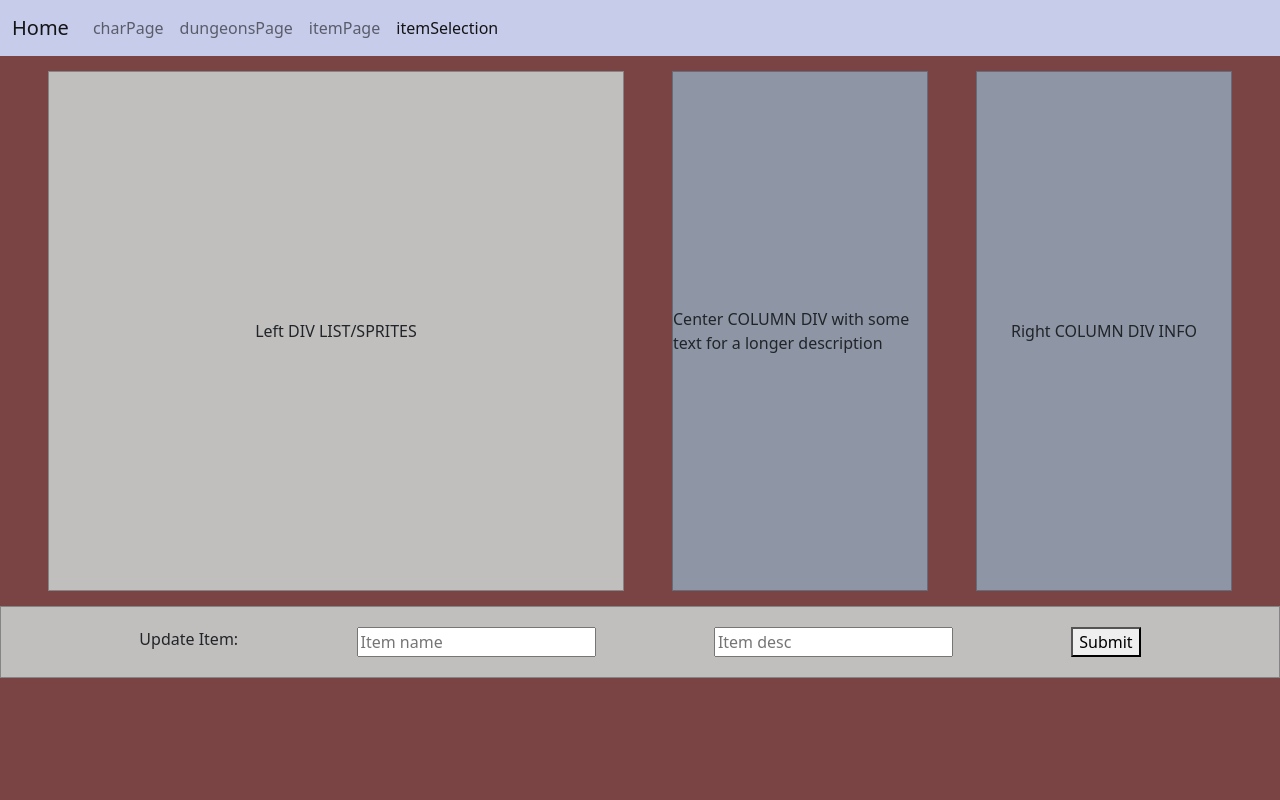
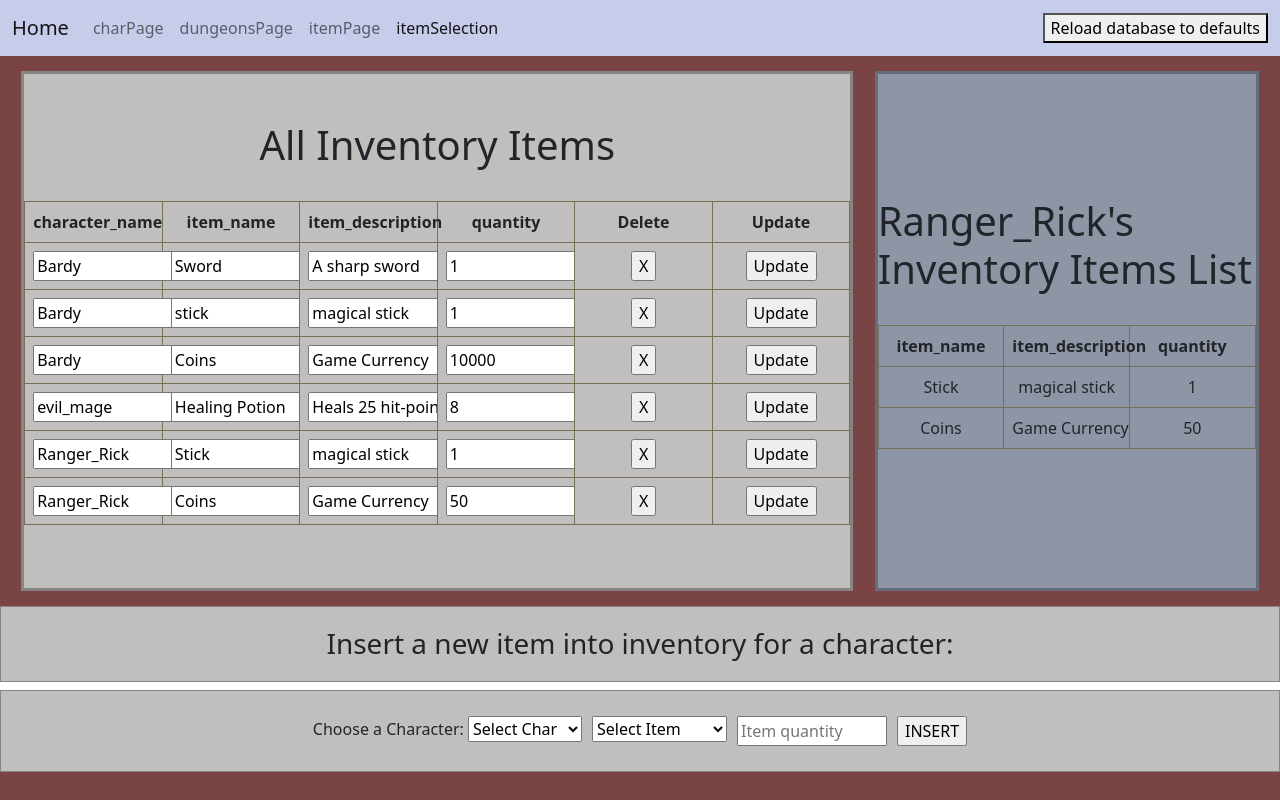
Before and after one commit to WesDH/CS340_FinalProject_Group38, a plain HTML site: page client/itemSelection.html in a window 1280 px wide. Drawn offline with nearby package versions, Linux system fonts and the light colour scheme.

Commit message:
InventoryItems page with mock CRUD functionality

```diff
--- a/client/itemSelection.html
+++ b/client/itemSelection.html
@@ -9,6 +9,13 @@
 </head>
 <body>
     <!-- easy NAVBAR template -->
+    <!--
+    1 # Havens, W (July 2022) Citation for the following HTML
+    inclusive of contents inside <nav></nav> tags:
+    2 # Date: 07/21/2023
+    3 # Copied from Bootstrap
+    4 # Modified navbar item names to match our requirements, custom CSS applied
+    5 # Source URL: https://getbootstrap.com/docs/5.0/components/navbar/-->
     <nav class="navbar navbar-expand-lg navbar-light bg-secondary">
         <div class="container-fluid">
             <a class="navbar-brand" href="index.html">Home</a>
@@ -31,6 +38,7 @@
                     </li>
                 </ul>
             </div>
+            <button>Reload database to defaults</button>
         </div>
     </nav>
     <!-- END NAVBAR template  -->
@@ -38,21 +46,133 @@
 
     <!-- main containers -->
     <div id="main_container">
-        <div class="left_div_container content_div">Left DIV LIST/SPRITES</div>
-        <div class="div_col content_div">Center COLUMN DIV with some text for a longer description</div>
-        <div class="div_col content_div">Right COLUMN DIV INFO</div>
+        <div class="left_div_container content_div">
+            <h1>All Inventory Items</h1><br>
+            <table class="table">
+                <tr>
+                    <th scope="col">character_name</th>
+                    <th scope="col">item_name</th>
+                    <th scope="col">item_description</th>
+                    <th scope="col">quantity</th>
+                    <th scope="col">Delete</th>
+                    <th scope="col">Update</th>
+                </tr>
+                <tr>
+                    <th><input type="text" value="Bardy"></th>
+                    <td><input type="text" value="Sword"></td>
+                    <td><input type="text" value="A sharp sword"></td>
+                    <td><input type="number" value="1" min="1" max="2147483647"></td>
+                    <td><input type="submit" value="X"></td>
+                    <td><input type="submit"` value="Update"></td>
+                </tr>
+                <tr>
+                    <th><input type="text" value="Bardy"></th>
+                    <td><input type="text" value="stick"></td>
+                    <td><input type="text" value="magical stick"></td>
+                    <td><input type="number" value="1" min="1" max="2147483647"></td>
+                    <td><input type="submit" value="X"></td>
+                    <td><input type="submit"` value="Update"></td>
+                </tr>
+                <tr>
+                    <th><input type="text" value="Bardy"></th>
+                    <td><input type="text" value="Coins"></td>
+                    <td><input type="text" value="Game Currency"></td>
+                    <td><input type="number" value="10000" min="1" max="2147483647"></td>
+                    <td><input type="submit" value="X"></td>
+                    <td><input type="submit"` value="Update"></td>
+                </tr>
+                <tr>
+                    <th><input type="text" value="evil_mage"></th>
+                    <td><input type="text" value="Healing Potion"></td>
+                    <td><input type="text" value="Heals 25 hit-points"></td>
+                    <td><input type="number" value="8" min="1" max="2147483647"></td>
+                    <td><input type="submit" value="X"></td>
+                    <td><input type="submit"` value="Update"></td>
+                </tr>
+                <tr>
+                    <th><input type="text" value="Ranger_Rick"></th>
+                    <td><input type="text" value="Stick"></td>
+                    <td><input type="text" value="magical stick"></td>
+                    <td><input type="number" value="1" min="1" max="2147483647"></td>
+                    <td><input type="submit" value="X"></td>
+                    <td><input type="submit"` value="Update"></td>
+                </tr>
+                <tr>
+                    <th><input type="text" value="Ranger_Rick"></th>
+                    <td><input type="text" value="Coins"></td>
+                    <td><input type="text" value="Game Currency"></td>
+                    <td><input type="number" value="50" min="1" max="2147483647"></td>
+                    <td><input type="submit" value="X"></td>
+                    <td><input type="submit"` value="Update"></td>
+                </tr>
+            </table>
+        </div>
+
+        <div class="div_col content_div">
+            <h1>Ranger_Rick's Inventory Items List</h1><br>
+            <table class="table">
+                <tr>
+                    <th scope="col">item_name</th>
+                    <th scope="col">item_description</th>
+                    <th scope="col">quantity</th>
+                </tr>
+                <tr>
+                    <td>Stick</td>
+                    <td>magical stick</td>
+                    <td>1</td>
+                </tr>
+                <tr>
+                    <td>Coins</td>
+                    <td>Game Currency</td>
+                    <td>50</td>
+                </tr>
+            </table>
+        </div>
+        </div>
     </div>
     <!-- END main containers -->
 
 
-    <!-- HTML form example -->
-    <form method="POST">
-        <text>Update Item:</text>
-        <input type="text" name="item_name" placeholder="Item name">
-        <input type="textbox" name="item_desc" placeholder="Item desc">
-        <button type="submit">Submit</button>
+    <!-- HTML form  -->
+    <div>
+        <h3>Insert a new item into inventory for a character:</h3>
+
+        <form class="footer_form" method="POST">
+        <div>
+            <label for="Characters">Choose a Character:</label>
+            <select id="Characters" name="Characters">
+                <!-- value attribute example below would be a composite
+                between Table Name and the character_id. Flask/Jina will generate
+                all of this iteratively.
+                On submit, this would be sent back to the
+                backend and that way it's a unique identifier to create the
+                correct SQL INSERT Statements -->
+                <option value="" selected="selected" disabled>Select Char</option>
+                <option value="Characters_1">Bardy</option>
+                <option value="Characters_2">Ranger_Rick</option>
+                <option value="Characters_3">evil_mage</option>
+                <option value="Characters_4">gollum</option>
+                <option value="Characters_5">fighter_orc</option>
+            </select>
+        </div>
+        <div>
+            <select id="Items" name="Items">
+                <option value="" selected="selected" disabled >Select Item</option>
+                <option value="Items_1">Sword</option>
+                <option value="Items_2">stick</option>
+                <option value="Items_3">Coins</option>
+                <option value="Items_4">Healing Potion</option>
+                <option value="Items_5">Wooden Shield</option>
+            </select>
+        </div>
+
+        <input type="number" id="quantity" name="quantity" placeholder="Item quantity" min="1" max="2147483647">
+
+        <input type="submit" value="INSERT">
     </form>
-    <!-- END HTML form example -->
+
+    </div>
+
 
 
     <!-- Link in bootstrap JS: -->
--- a/client/src/style.css
+++ b/client/src/style.css
@@ -19,6 +19,7 @@ html {
     height: calc(100vh - 250px); /* navbar is 56px in height */
 }
 
+
 .content_div {
     display: flex;
     align-items:center;
@@ -26,30 +27,66 @@ html {
 }
 
 .left_div_container {
+    display: flex;
+    flex-direction: column;
     background-color: #c1bebe;
-    border: 1px solid #868585;
-    width: 45vw;
+    border: 3px solid #868585;
+    width: 65vw;
     height: 65vh;
 }
 
 .div_col {
+    display: flex;
+    flex-direction: column;
     background-color: #8e96a6;
-    border: 1px solid #666c7a;
-    width: 20vw;
+    border: 3px solid #666c7a;
+    width: 30vw;
     height: 65vh;
 }
 
-form {
+form, h3 {
+    display: flex;
+    justify-content: center;
     background-color: #c1bebe;
     border: 1px solid #868585;
-    display: flex;
-    justify-content: space-evenly;
     padding: 20px;
 }
 
+.div_title {
+     display: flex;
+     flex-basis: 100%;
+}
 
-/*<div id="main_container">*/
-/*<div class="left_div_container">Left DIV LIST/SPRITES</div>*/
-/*<div class="center_div_col1">Center COLUMN DIV DESCRIPTION</div>*/
-/*<div class="center_div_col2">>Right COLUMN DIV INFO</div>*/
-/*</div>*/
+.break {
+  flex-basis: 100%;
+  height: 0;
+}
+
+input {
+    max-width: 150px;
+}
+
+table {
+    table-layout: fixed;
+    border-collapse: collapse;
+    text-align: center;
+    vertical-align: middle;
+    width: 100%;
+    max-width: 1500px;
+}
+td {
+    align-content: center;
+    background: #86dbd7;
+    padding: 25px;
+    overflow: hidden;
+    white-space: nowrap;
+    width: 50px;
+}
+
+th, td {
+    border: solid 1px #737259;
+}
+
+.footer_form > * {
+    margin: 5px;
+}
```
